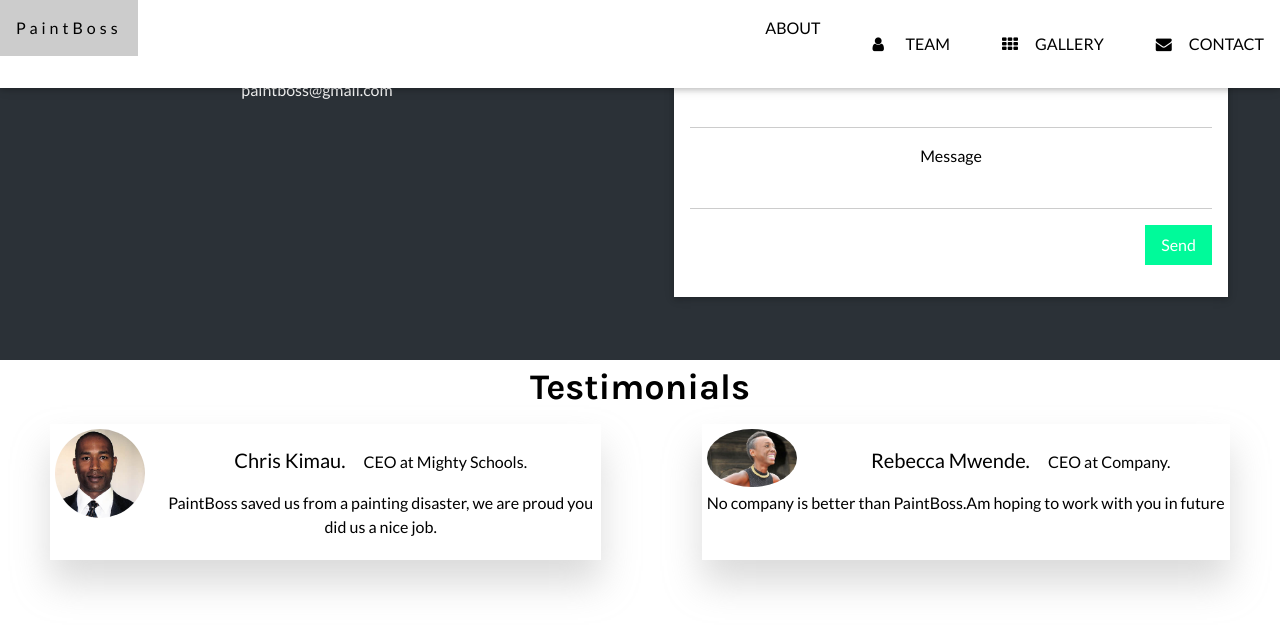
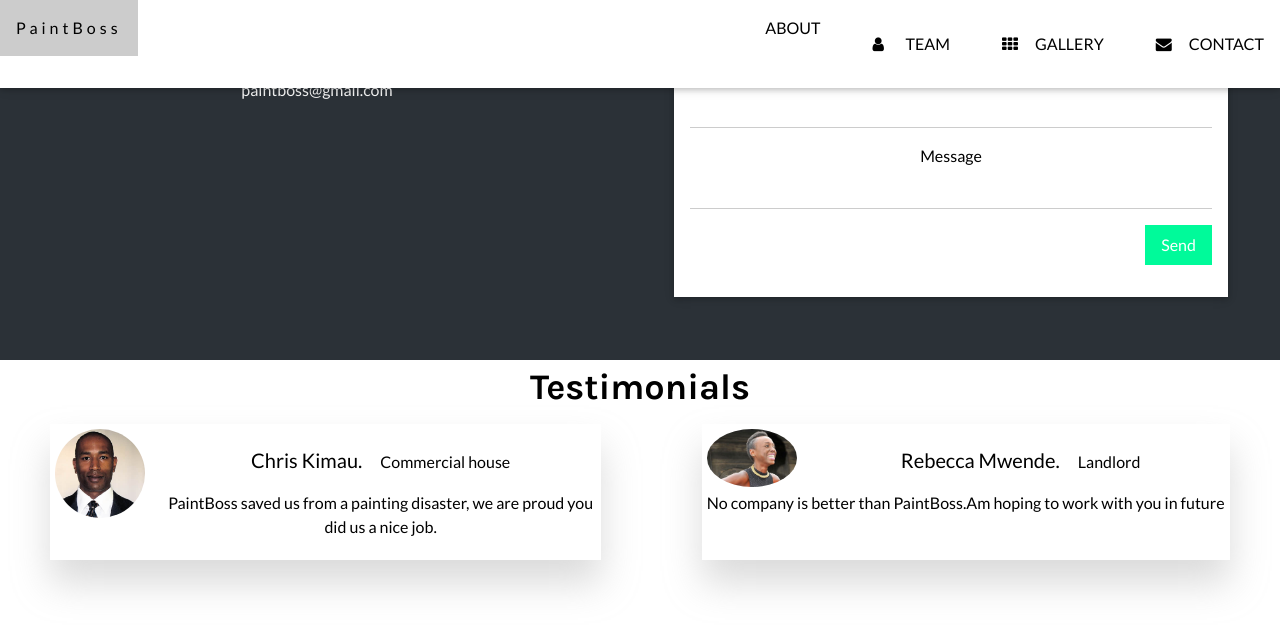
Before and after one commit to Ngasha/boss, a Jekyll site: the page built from index.html, in a window 1280 px wide and 900 px high, scrolled down 10422 px. Shown: the top 630 px of the window. Built offline with Jekyll 4.4.1, drawn with Linux system fonts in a browser that asks for light colours.

Commit message:
initial commit

```diff
--- a/_includes/sections/testimonials.html
+++ b/_includes/sections/testimonials.html
@@ -4,13 +4,13 @@
   <div class="test">
     <div class="containera">
       <img src="./img/proud2.jpg" alt="Avatar" style="width:90px">
-      <p><span>Chris Kimau.</span> CEO at Mighty Schools.</p>
+      <p><span>Chris Kimau.</span> Commercial house</p>
       <p>PaintBoss saved us from a painting disaster, we are proud you did us a nice job.</p>
     </div>
 
     <div class="containera">
       <img src="./img/proud.jpg" alt="Avatar" style="width:90px">
-      <p><span>Rebecca Mwende.</span> CEO at Company.</p>
+      <p><span>Rebecca Mwende.</span> Landlord</p>
       <p>No company is better than PaintBoss.Am hoping to work with you in future</p>
     </div>
   </div>
--- a/styles.css
+++ b/styles.css
@@ -132,7 +132,7 @@
     display: flex;
     flex-direction: initial;
     flex-wrap: wrap;
-    margin: auto;
+    margin-bottom: 20px;
     justify-content: space-around;
 }
 
```
